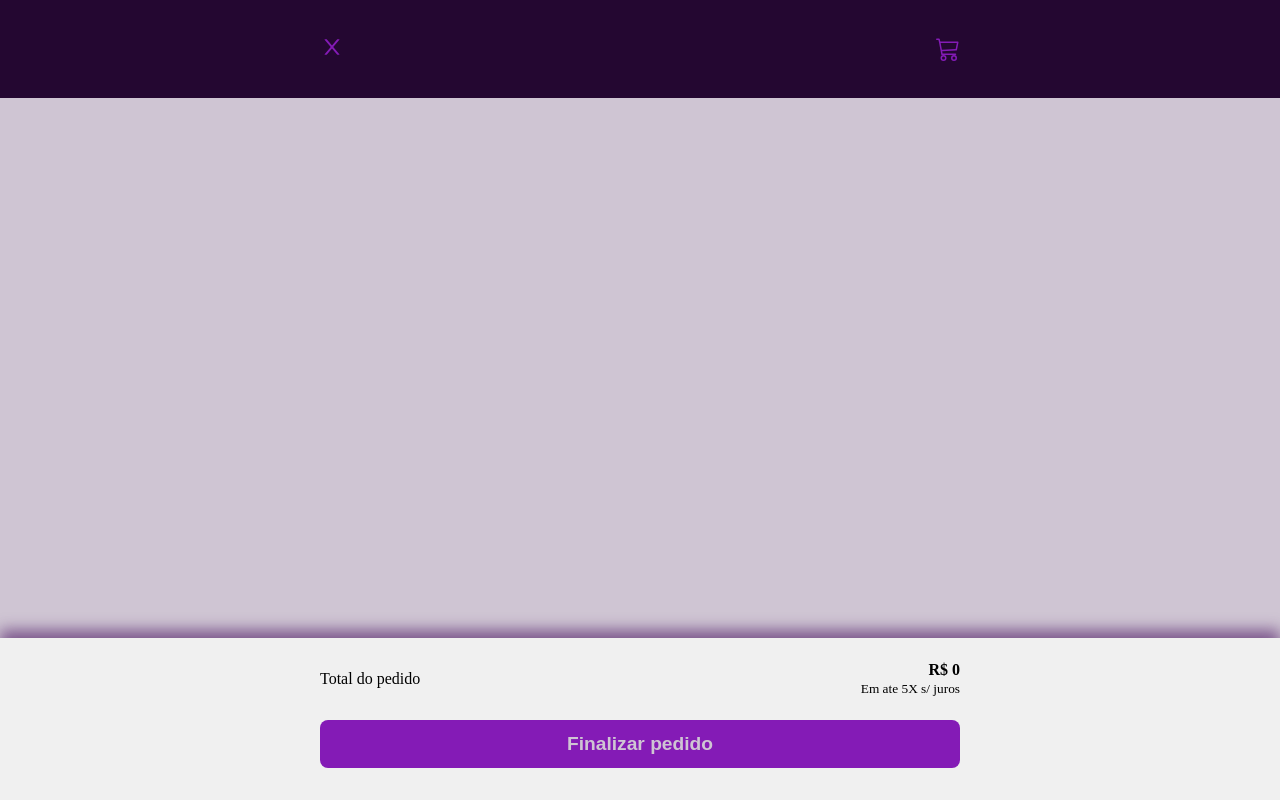
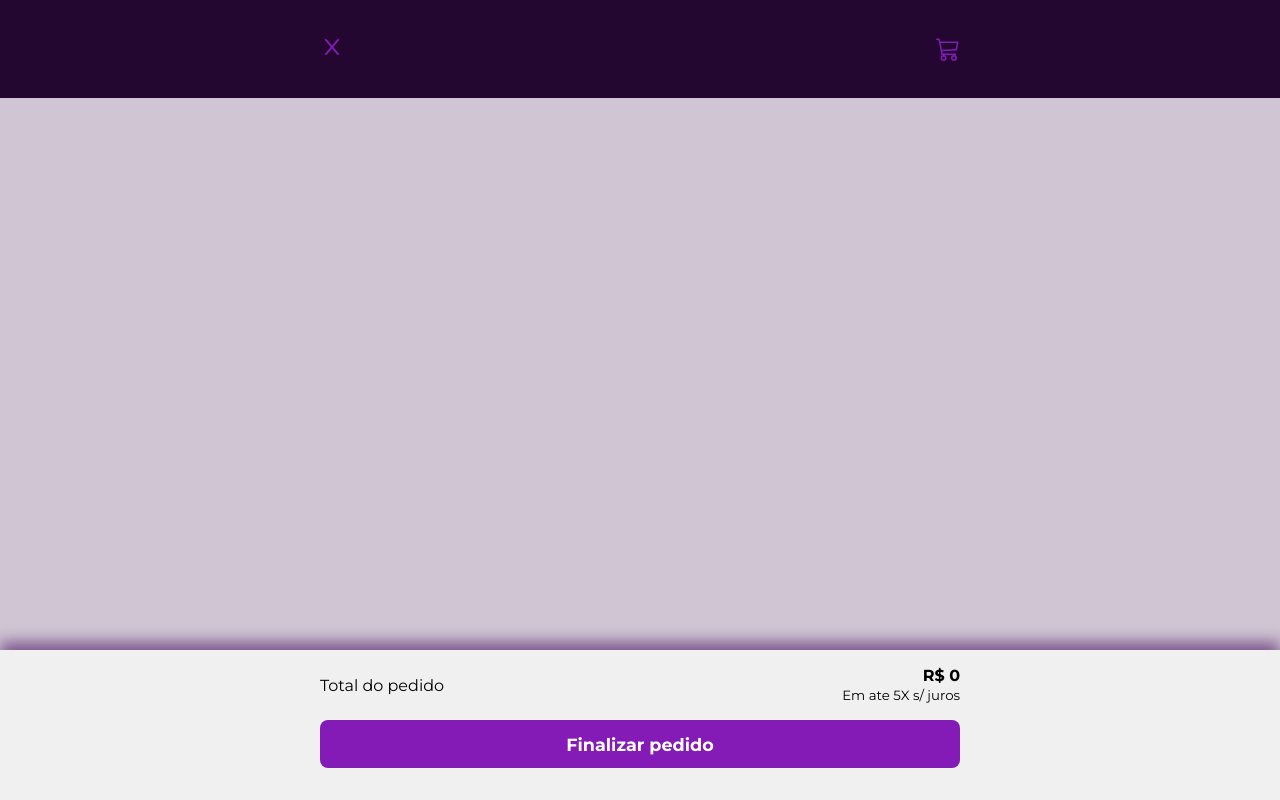
Before and after one commit to GilCar21/action_figure, a React (Vite) app: page /cart in a window 1280 px wide. Built offline with nearby package versions, Linux system fonts and the light colour scheme.

Commit message:
Style cart

```diff
--- a/src/components/Products.tsx
+++ b/src/components/Products.tsx
@@ -156,7 +156,7 @@ export function Products({ setMoveCarousel, moveCarousel, setAmount, amount }: P
                         {figures.map(figure => {
                             if (select === figure.position) {
                                 return (
-                                    <strong key={figure.position} className='price'>{figure.price * amount}R$</strong>
+                                    <strong key={figure.position} className='price'>R${figure.price * amount}</strong>
                                 )
                             }
                         })}
--- a/src/pages/Cart.tsx
+++ b/src/pages/Cart.tsx
@@ -15,10 +15,21 @@ import { NavLink } from 'react-router-dom'
 import { createGlobalStyle } from 'styled-components'
 
 const CreateGlobalStyled = createGlobalStyle`
+    *{
+        margin: 0;
+        padding: 0;
+        box-sizing: border-box;
+        -webkit-font-smoothing: antialiased;
+        font-family: 'Montserrat';
+    }
+    button{
+        font-family: 'Montserrat';
+    }
     body{
         margin: 0;
         padding: 0;
         box-sizing: border-box;
+        -webkit-font-smoothing: antialiased;
     }
 `
 
--- a/src/pages/Home.tsx
+++ b/src/pages/Home.tsx
@@ -7,12 +7,14 @@ import { useState } from "react"
 const GlobalStyled = createGlobalStyle`
 
   *{
+    margin: 0;
     padding: 0;
-    margin: 0;
     box-sizing: border-box;
+    -webkit-font-smoothing: antialiased;
   }
   body, button, a{
     font-family: 'Inter', sans-serif;
+    -webkit-font-smoothing: antialiased;
   }
   body{
     padding: 0;
--- a/src/styled/Card.ts
+++ b/src/styled/Card.ts
@@ -43,14 +43,15 @@ export const ContentCard = styled.div`
         align-items: center;
         justify-content: space-between;
         gap: 2rem;
-        width: 100%;
+        width: 90%;
+        margin: 0 auto;
 
         .contentFigure{
             display: flex;
             flex-direction: column;
             align-items: center;
             justify-content: center;
-            gap: .1rem;
+            gap: 1rem;
 
             height: 100%;
             min-width: 190px;
@@ -74,7 +75,17 @@ export const ContentCard = styled.div`
                 p{
                     margin-top: -.5rem;
                     margin-bottom: .5rem;
+                    text-align: center;
+                    font-weight: 400;
+                    font-size: 1.1rem;
+                    line-height: 18px;
                 }
+            }
+            strong{
+                margin-top: -.5rem;
+                font-weight: 700;
+                font-size: 1.25rem;
+                line-height: 18px;
             }
         }
 
@@ -92,9 +103,8 @@ export const ContentCard = styled.div`
 
                 p{
                     font-weight: 400;
-                    font-size: 24px;
-                    line-height: 29px;
-
+                    font-size: 1.5rem;
+                    line-height: 18px;
                     text-align: center;
 
                     color: #000000;
@@ -103,6 +113,7 @@ export const ContentCard = styled.div`
     }
     .contentFimCompra{
         width: 100%;
+        padding: 0 5%;
         background: #F0F0F0;
         filter: drop-shadow(0 -2mm 2mm #450E5E99);
         margin-top: 2rem;
@@ -110,7 +121,6 @@ export const ContentCard = styled.div`
             display: flex;
             flex-direction: column;
             gap: 1rem;
-            padding: 0;
             max-width: 40rem;
             margin: 1rem auto 2rem;
 
@@ -133,7 +143,7 @@ export const ContentCard = styled.div`
             button{
                 border: 0;
                 background: #841BB6;
-                color: #CFC5D3;
+                color: #FFF;
                 width: 100%;
                 height: 3rem;
                 border-radius: 8px;
@@ -141,7 +151,13 @@ export const ContentCard = styled.div`
                 align-items: center;
                 justify-content: center;
                 font-weight: bolder;
-                font-size: 1.2rem;
+                font-size: 1.1rem;
+                transition: all .2s;
+
+                &:hover{
+                    scale: 1.1;
+                    cursor: pointer;
+                }
             }
         }
 
```
